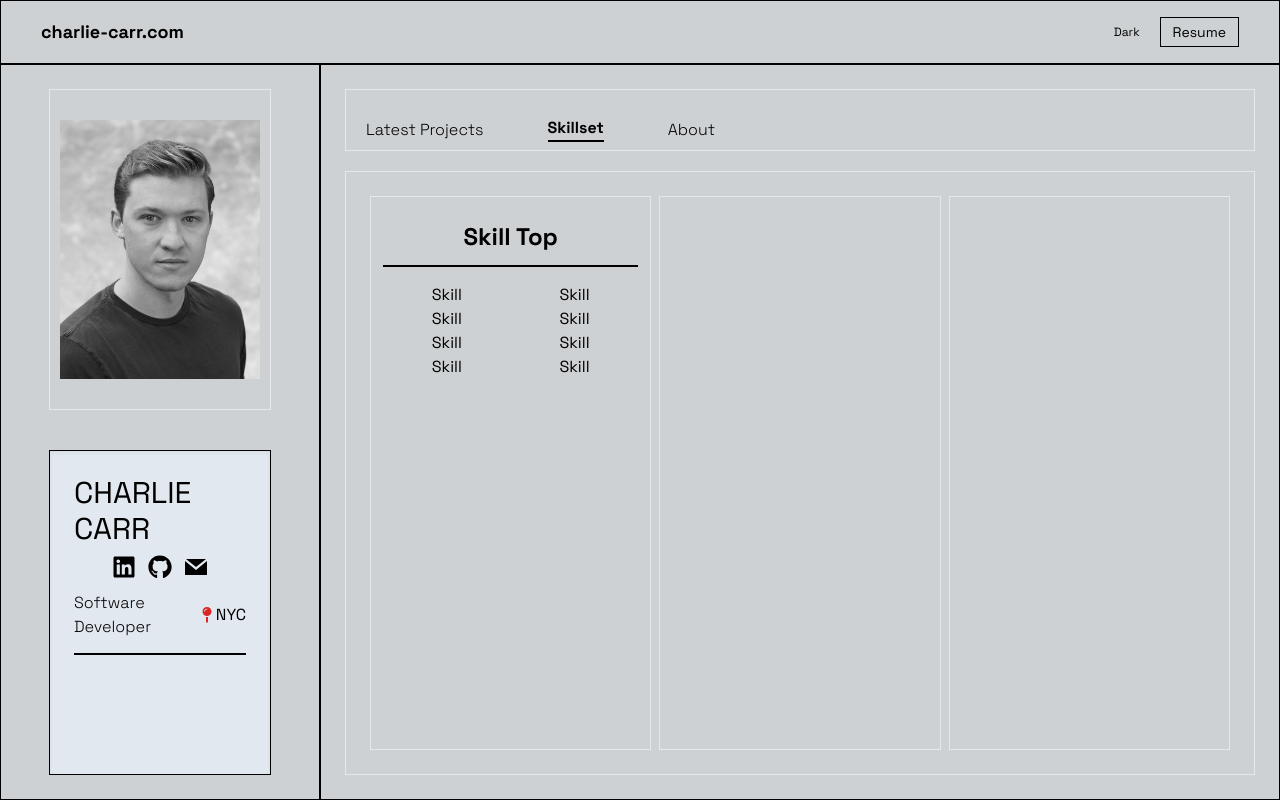
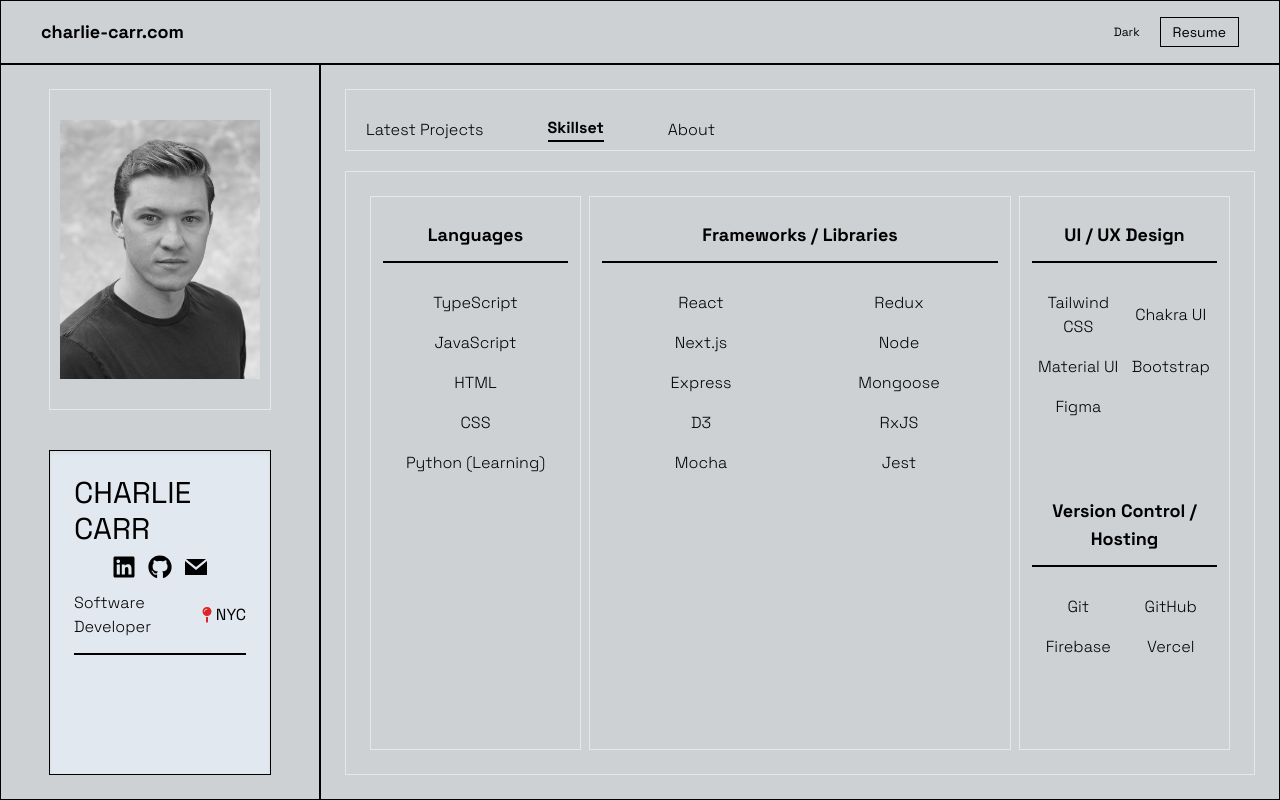
Before and after one commit to CharlesCarr/charlie_dev_portfolio, a Next.js app: page / in a window 1280 px wide. Both pictures are taken after a click on the item "Skillset". Built offline with nearby package versions, Linux system fonts and the light colour scheme.

Commit message:
fix: change skill section ui

```diff
--- /dev/null
+++ b/components/SkillSub.tsx
@@ -0,0 +1,22 @@
+import React from "react";
+
+// interface SkillSubProps {
+//     content: string[];
+// }
+
+const SkillSub = ({ category, skills }: any) => {
+  return (
+    <div className="flex flex-col justify-center items-center py-6 px-3">
+      <p className="text-lg font-bold border-b-2 border-black w-full text-center mb-4 pb-3">
+        {category}
+      </p>
+      <div className="flex justify-center items-center w-full h-full mt-3">
+        <ul className={`grid ${category === 'Languages' ? "grid-cols-1" : "grid-cols-2"} w-full h-full list-none gap-y-4 text-center`}>
+          {skills.map((skill: string) => (<li className="text-sm sm:text-base text-center font-light flex justify-center items-center">{skill}</li>))}
+        </ul>
+      </div>
+    </div>
+  );
+};
+
+export default SkillSub;
--- a/components/sections/AboutSection.tsx
+++ b/components/sections/AboutSection.tsx
@@ -18,7 +18,7 @@ const AboutSection = () => {
       </p>
       <p className="w-full xl:w-3/4 leading-7 sm:pr-8 xl:pr-0">
         I recently finished my first engineering role as a front end development
-        intern for{" "}
+        intern at{" "}
         <a
           href="https://www.reveliolabs.com/"
           target="_blank"
@@ -27,7 +27,7 @@ const AboutSection = () => {
           Revelio Labs
         </a>
         , a labor market data platform, where I actively contributed to the
-        React/TypeScript code base.
+        front end enterprise dashboard in a React/TypeScript code base.
       </p>
     </div>
   );
--- a/components/sections/ProjectsSection.tsx
+++ b/components/sections/ProjectsSection.tsx
@@ -49,13 +49,13 @@ function Projects() {
   return (
     <div className="h-full w-full relative">
       <ul className="absolute flex justify-center items-center -top-10 left-0">
-        <li className="mr-4 border border-black w-3 h-3 rounded-full" onClick={() => setProjectSelected(0)}>
+        <li className={`${projectSelected === 0 ? "bg-black" : null} mr-4 border border-black w-2 h-2 rounded-full`} onClick={() => setProjectSelected(0)}>
         </li>
-        <li className="mr-4 border border-black w-3 h-3 rounded-full" onClick={() => setProjectSelected(1)}>
+        <li className={`${projectSelected === 1 ? "bg-black" : null} mr-4 border border-black w-2 h-2 rounded-full`} onClick={() => setProjectSelected(1)}>
         </li>
-        <li className="mr-4 border border-black w-3 h-3 rounded-full" onClick={() => setProjectSelected(2)}>
+        <li className={`${projectSelected === 2 ? "bg-black" : null} mr-4 border border-black w-2 h-2 rounded-full`} onClick={() => setProjectSelected(2)}>
         </li>
-        <li className="mr-4 border border-black w-3 h-3 rounded-full" onClick={() => setProjectSelected(3)}>
+        <li className={`${projectSelected === 3 ? "bg-black" : null} mr-4 border border-black w-2 h-2 rounded-full`} onClick={() => setProjectSelected(3)}>
         </li>
       </ul>
       {/* Individual Project One */}
--- a/components/sections/SkillsSection.tsx
+++ b/components/sections/SkillsSection.tsx
@@ -1,53 +1,86 @@
+import SkillSub from "../SkillSub";
+
 const Skills = () => {
   // const skills = [
-  //   "TypeScript",
-  //   "React",
-  //   "Next.js",
-  //   "JavaScript",
-  //   "HTML",
-  //   "CSS",
-  //   "Firebase",
-  //   "Git",
-  //   "Github",
-  //   "Figma",
-  //   "Material UI",
-  //   "Chakra UI",
-  //   "Bootstrap",
-  //   "Redux",
+
+
   //   "Node",
   //   "MongoDB",
-  //   "Express",
-  //   "Mongoose",
-  //   "D3",
-  //   "RXJS",
-  //   "TailwindCSS",
-  //   "Mocha",
-  //   "Jest",
+
+
   // ];
+
+  // Categories of skills - Languages, Hosting/Version Control, Responsive Design, Libraries/Frameworks
+
+  const allSkills = [
+    {
+      skillCat: "Languages",
+      skillArr: [
+        "TypeScript",
+        "JavaScript",
+        "HTML",
+        "CSS",
+        "Python (Learning)",
+      ],
+    },
+    {
+      skillCat: "Frameworks / Libraries",
+      skillArr: [
+        "React",
+        "Redux",
+        "Next.js",
+        "Node",
+        "Express",
+        "Mongoose",
+        "D3",
+        "RxJS",
+        "Mocha",
+        "Jest"
+      ],
+    },
+    {
+      skillCat: "UI / UX Design",
+      skillArr: [
+        "Tailwind CSS",
+        "Chakra UI",
+        "Material UI",
+        "Bootstrap",
+        "Figma",
+      ],
+    },
+    {
+      skillCat: "Version Control / Hosting",
+      skillArr: [
+        "Git",
+        "GitHub",
+        "Firebase",
+        "Vercel",
+      ],
+    },
+  ];
 
   return (
     <>
-      <div className="h-full w-1/3 border mr-2">
-        <div className="flex flex-col justify-center items-center py-6 px-3">
-          <p className="text-2xl font-bold border-b-2 border-black w-full text-center mb-4 pb-3">Skill Top</p>
-          <div className="flex w-full h-full justify-around items-center">
-            <ul className="list-none flex flex-col items-center justify-around h-full">
-              <li>Skill</li>
-              <li>Skill</li>
-              <li>Skill</li>
-              <li>Skill</li>
-            </ul>
-            <ul className="list-none flex flex-col items-center justify-around h-full">
-              <li>Skill</li>
-              <li>Skill</li>
-              <li>Skill</li>
-              <li>Skill</li>
-            </ul>
-          </div>
+      <div className="h-full w-1/4 border mr-2">
+        <SkillSub category={allSkills[0].skillCat} skills={allSkills[0].skillArr} />
+      </div>
+      <div className="h-full w-2/4 border mr-2">
+        <SkillSub category={allSkills[1].skillCat} skills={allSkills[1].skillArr} />
+      </div>
+      <div className="h-full w-1/4 border flex flex-col justify-center items-center">
+        <div className="h-1/2 w-full">
+          <SkillSub
+            category={allSkills[2].skillCat}
+            skills={allSkills[2].skillArr}
+          />
+        </div>
+        <div className="h-1/2 w-full">
+          <SkillSub
+            category={allSkills[3].skillCat}
+            skills={allSkills[3].skillArr}
+          />
         </div>
       </div>
-      <div className="h-full w-1/3 border mr-2"></div>
-      <div className="h-full w-1/3 border"></div>
     </>
   );
 };
```
